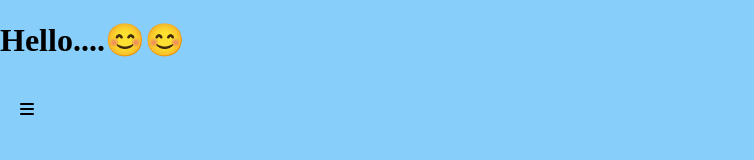
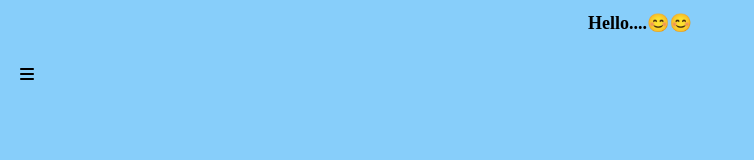
Before and after one commit to archana875/SideBar, a plain HTML site: page index.html in a window 1280 px wide. Shown: the whole page, without its empty margins (0-754 px from the left). Drawn offline with Linux system fonts and the light colour scheme.

Commit message:
main class added

```diff
--- a/index.html
+++ b/index.html
@@ -55,10 +55,14 @@
             cursor: pointer;
             padding: 10px;
         }
+        .main{
+            text-align: center;
+            font-size: large;
+        }
     </style>
 </head>
 <body>
-    <h1>Hello....😊😊</h1>
+    <h1 class="main">Hello....😊😊</h1>
     <i class="fa-solid fa-bars hamburger" onclick="openSidebar()" id="hamburger-menu"></i>
     <div class="sidebar" id="sidebar">
         <div class="close-menu" onclick="closeSidebar()">
```
